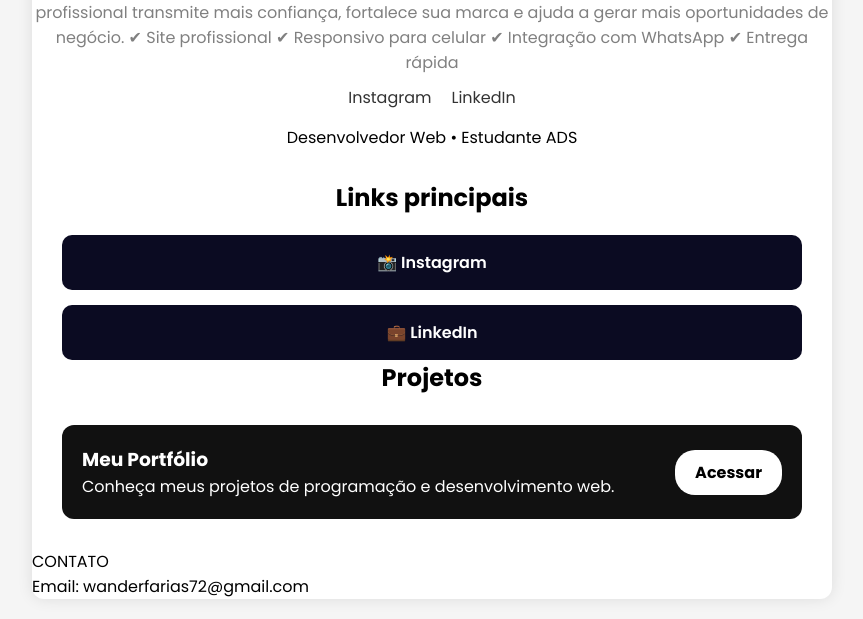
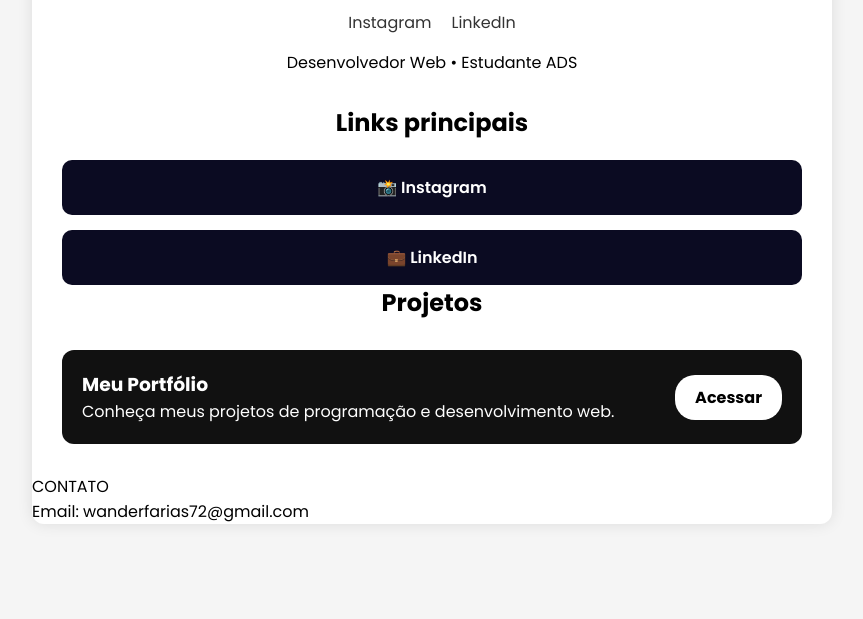
Before and after one commit to wander671/portfolio, a plain HTML site: page index.html in a window 1280 px wide. Shown: the part 395-1014 px from the top of the page, without its empty margins (208-1071 px from the left). After the commit the page ends 939 px from the top, so only its background shows below. Drawn offline with Linux system fonts and the light colour scheme.

Commit message:
Atualização do site

```diff
--- a/index.html
+++ b/index.html
@@ -27,21 +27,7 @@
         <!-- Nome -->
         <h1>Wander Farias</h1>
 
-        <p class="usuario">🚀 Sua empresa ainda não tem site?
-
-Hoje, antes de comprar, as pessoas pesquisam.
-
-Um site profissional transmite mais confiança, fortalece sua marca e ajuda a gerar mais oportunidades de negócio.
-
-✔ Site profissional
-
-✔ Responsivo para celular
-
-✔ Integração com WhatsApp
-
-✔ Entrega rápida
-
-</p>
+        <p class="usuario">🚀 Sua empresa ainda não tem site? </p>
 
         <!-- Redes -->
         <div class="redes">
```
